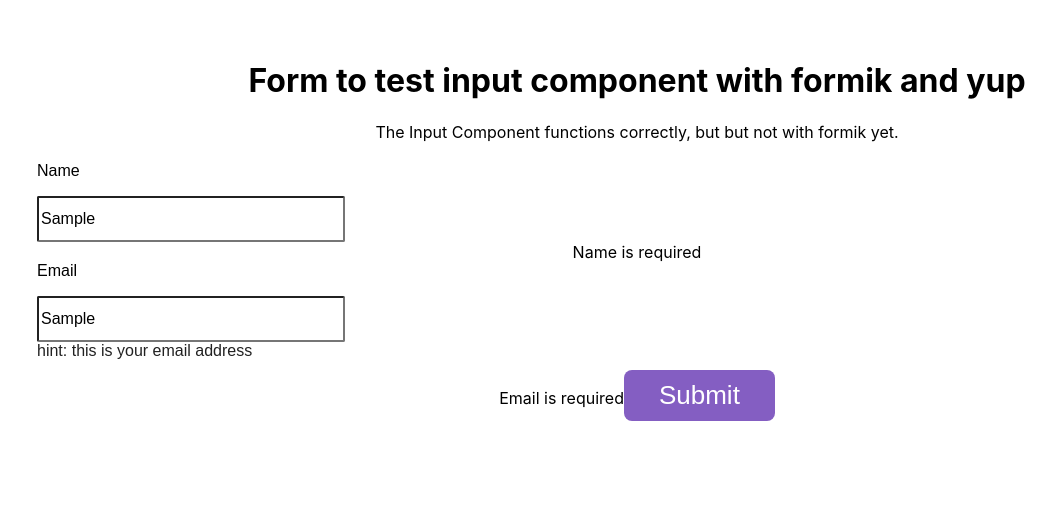
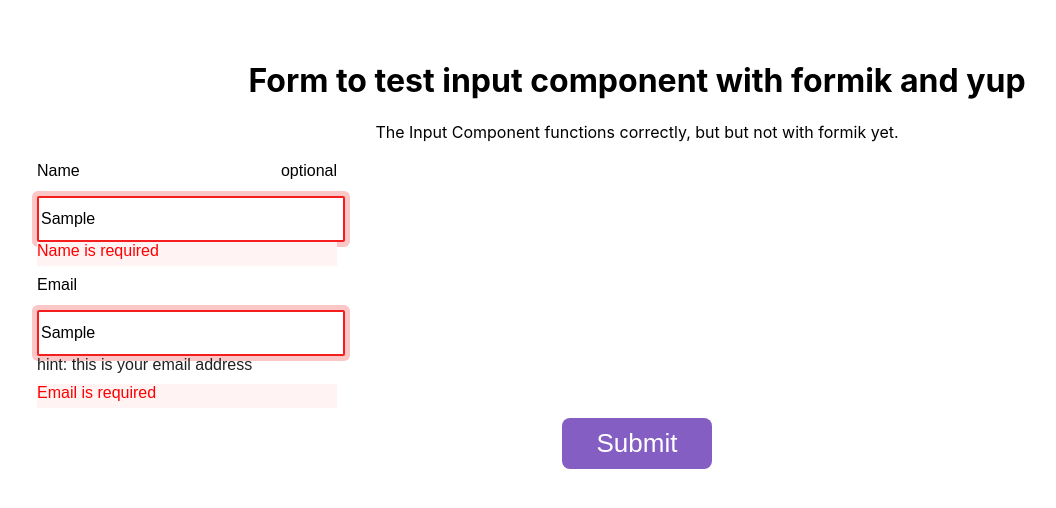
Before and after one commit to bouceka/portfolio-lara-d, a React (Vite) app: page / in a window 1280 px wide. Both pictures are taken after typing "Sample", "Sample" into the empty fields and a click on the button "Submit". Shown: the top 508 px of the page, without its empty margins (3-1059 px from the left). Built offline with nearby package versions, Linux system fonts and the light colour scheme.

Commit message:
POR-78: Feat: input validation with formik

```diff
--- a/src/components/form/form.component.tsx
+++ b/src/components/form/form.component.tsx
@@ -1,6 +1,6 @@
 import './form.css';
 
-import { ErrorMessage,Field, Form, Formik } from 'formik';
+import { ErrorMessage, Field, Form, Formik } from 'formik';
 import * as React from 'react';
 import * as Yup from 'yup';
 
@@ -38,14 +38,27 @@ export const MyForm = () => {
         {(formikProps) => (
           <Form>
             <Field name="name">
-              {(fieldProps) => <Input label="Name" {...fieldProps} />}
+              {(fieldProps) => (
+                <Input
+                  label="Name"
+                  optionalText="optional"
+                  error={formikProps.touched.name && formikProps.errors.name}
+                  {...fieldProps}
+                />
+              )}
             </Field>
-            <ErrorMessage name="name" />
+
 
             <Field name="email">
-              {(fieldProps) => <Input label="Email" hint="hint: this is your email address" {...fieldProps} />}
+              {(fieldProps) => (
+                <Input
+                  label="Email"
+                  hint="hint: this is your email address"
+                  error={formikProps.touched.email && formikProps.errors.email}
+                  {...fieldProps}
+                />
+              )}
             </Field>
-            <ErrorMessage name="email" />
 
             <button type="submit">Submit</button>
           </Form>
--- a/src/components/input/input.component.tsx
+++ b/src/components/input/input.component.tsx
@@ -6,11 +6,11 @@ interface Props extends React.InputHTMLAttributes<HTMLInputElement> {
   label: string;
   hint?: string;
   optionalText?: string;
+  error?: string;
 }
 
-export const Input = ({ label, hint, optionalText, ...props }: Props) => {
+export const Input = ({ label, hint, optionalText, error, ...props }: Props) => {
   const [isFocused, setIsFocused] = React.useState(false);
-  const [hasError, setHasError] = React.useState(false);
 
   // Input handlers
   const handleFocus = () => {
@@ -21,14 +21,6 @@ export const Input = ({ label, hint, optionalText, ...props }: Props) => {
     setIsFocused(false);
   };
 
-  const handleInputChange = (event: React.ChangeEvent<HTMLInputElement>) => {
-    if (event.target.value.length < 6 && event.target.value.length > 0) {
-      setHasError(true);
-    } else {
-      setHasError(false);
-    }
-    props.onChange && props.onChange(event);
-  };
 
   return (
     <div>
@@ -39,15 +31,14 @@ export const Input = ({ label, hint, optionalText, ...props }: Props) => {
 
       <input
         {...props}
-        onChange={handleInputChange}
         onFocus={handleFocus}
         onBlur={handleBlur}
-        className={`${isFocused ? 'focused' : ''} ${hasError ? 'error' : ''}`}
+        className={`${isFocused ? 'focused' : ''} ${error ? 'error' : ''}`}
       />
 
       {hint && <div className={'hint-text'}>{hint}</div>}
 
-      {hasError && (<div className={'error-text'}>Error: min 6 characters.</div>)}
+      {error && <div className={'error-text'}>{error}</div>}
 
     </div>
   );
```
